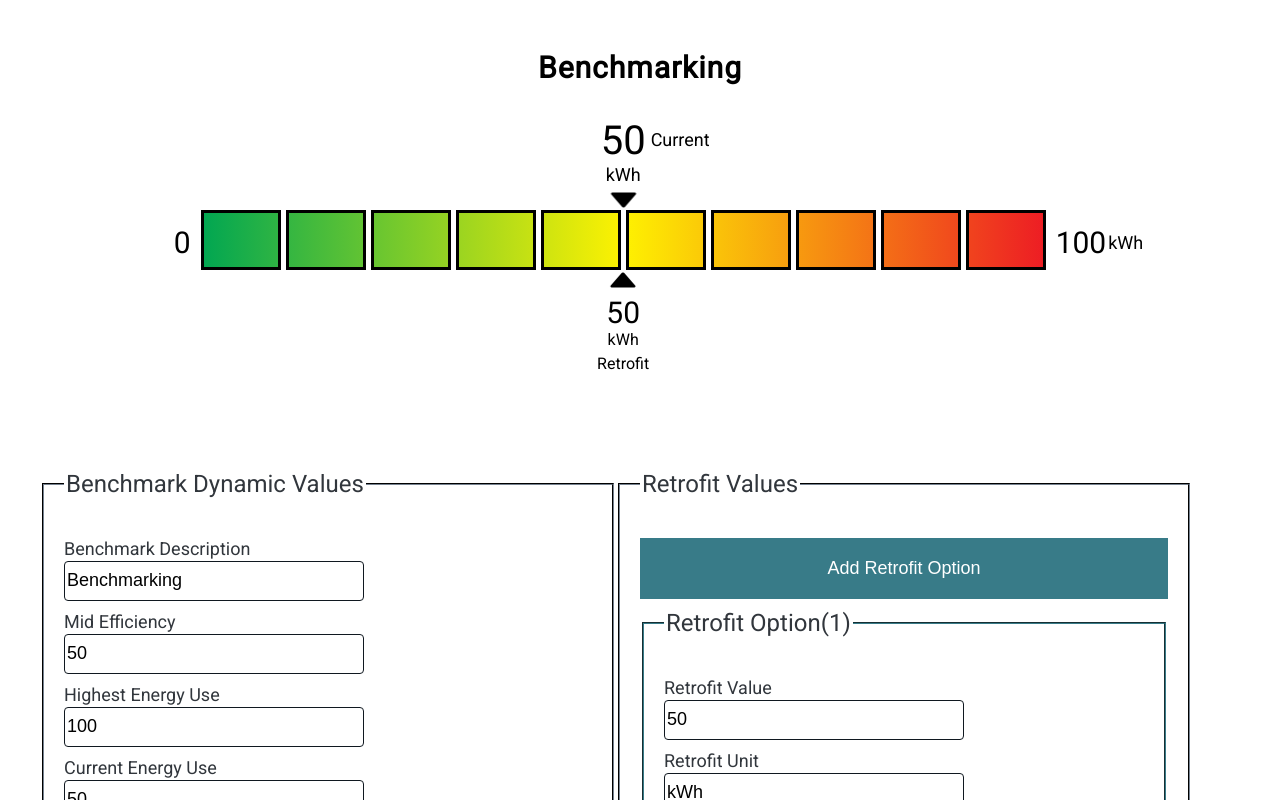
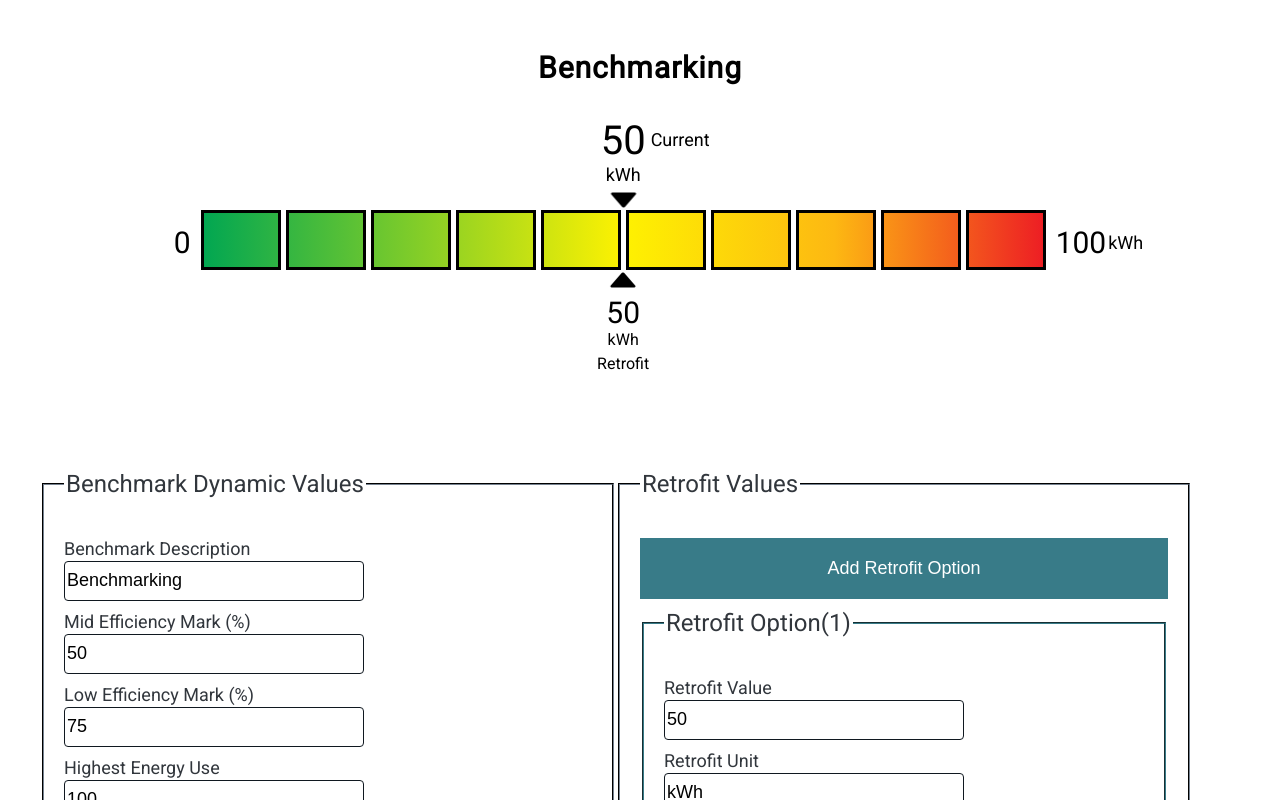
Before and after one commit to danielaQVMuniz/benchmarking, a Next.js app: page / in a window 1280 px wide. Shown: the top 800 px of the page. Built offline with nearby package versions, Linux system fonts and the light colour scheme.

Commit message:
chore: add second scale mark

```diff
--- a/src/app/page.tsx
+++ b/src/app/page.tsx
@@ -38,7 +38,8 @@ export default function Home() {
     if (
       (fieldName === 'current_energy_use_unit' ||
         fieldName === 'current_energy_use_value' ||
-        fieldName === 'mid_efficiency_point') &&
+        fieldName === 'mid_efficiency_point' ||
+        fieldName === 'low_efficiency_point') &&
       parseInt(updatedValue) > values.highest_energy_use
     ) {
       const newValues = {
--- a/src/components/benchmark-scale/BenchmarkScale.tsx
+++ b/src/components/benchmark-scale/BenchmarkScale.tsx
@@ -42,6 +42,7 @@ export const BenchmarkScale: FC<BenchmarkScaleProps> = ({
 
         <BenchmarkScaleWrapper>
           <BenchmarkScaleContainer
+            $lowEfficiencyPoint={values.low_efficiency_point}
             $midEfficiencyPoint={values.mid_efficiency_point}
           >
             <BenchmarkArrowDown values={values} />
--- a/src/components/benchmark-scale/styled.ts
+++ b/src/components/benchmark-scale/styled.ts
@@ -55,14 +55,16 @@ export const BenchmarkScaleWrapper = styled.div`
 
 export const BenchmarkScaleContainer = styled.div<{
   $midEfficiencyPoint: number
+  $lowEfficiencyPoint: number
 }>(
-  ({ $midEfficiencyPoint }) => `
+  ({ $midEfficiencyPoint, $lowEfficiencyPoint }) => `
   align-items: center;
   background: rgb(0, 166, 82);
   background: linear-gradient(
     90deg,
     rgba(0, 166, 82, 1) 0%,
     rgba(254, 242, 1, 1) ${$midEfficiencyPoint}%,
+    rgba(253, 184, 18, 1) ${$lowEfficiencyPoint}%,
     rgba(237, 28, 36, 1) 100%
   );
   display: flex;
--- a/src/components/form/Form.tsx
+++ b/src/components/form/Form.tsx
@@ -64,7 +64,7 @@ export const Form: FC<FormProps> = ({
 
         <InputField
           id="mid_efficiency_point"
-          label="Mid Efficiency"
+          label="Mid Efficiency Mark (%)"
           max={values.highest_energy_use}
           min={0}
           onChange={(evt) =>
@@ -72,6 +72,18 @@ export const Form: FC<FormProps> = ({
           }
           type="number"
           value={values.mid_efficiency_point}
+        />
+
+        <InputField
+          id="low_efficiency_point"
+          label="Low Efficiency Mark (%)"
+          max={values.highest_energy_use}
+          min={0}
+          onChange={(evt) =>
+            handleChange({ evt, fieldName: 'low_efficiency_point' })
+          }
+          type="number"
+          value={values.low_efficiency_point}
         />
 
         <InputField
--- a/src/constants/form.ts
+++ b/src/constants/form.ts
@@ -4,6 +4,7 @@ export type FormValues = {
   current_energy_use_unit: string
   current_energy_use_value: number
   highest_energy_use: number
+  low_efficiency_point: number
   mid_efficiency_point: number
 }
 
@@ -26,5 +27,6 @@ export const INITIAL_FORM_VALUES: FormValues = {
   current_energy_use_unit: 'kWh',
   current_energy_use_value: 50,
   highest_energy_use: 100,
+  low_efficiency_point: 75,
   mid_efficiency_point: 50,
 }
```
